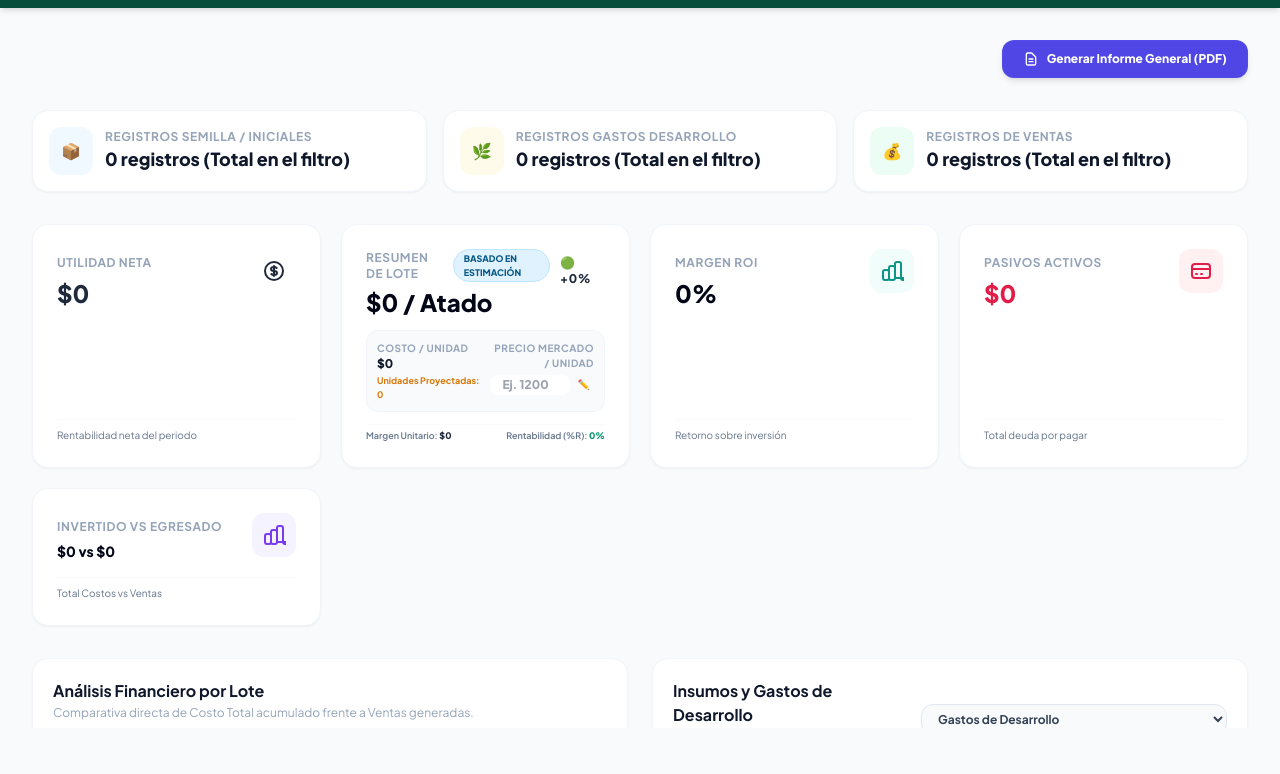
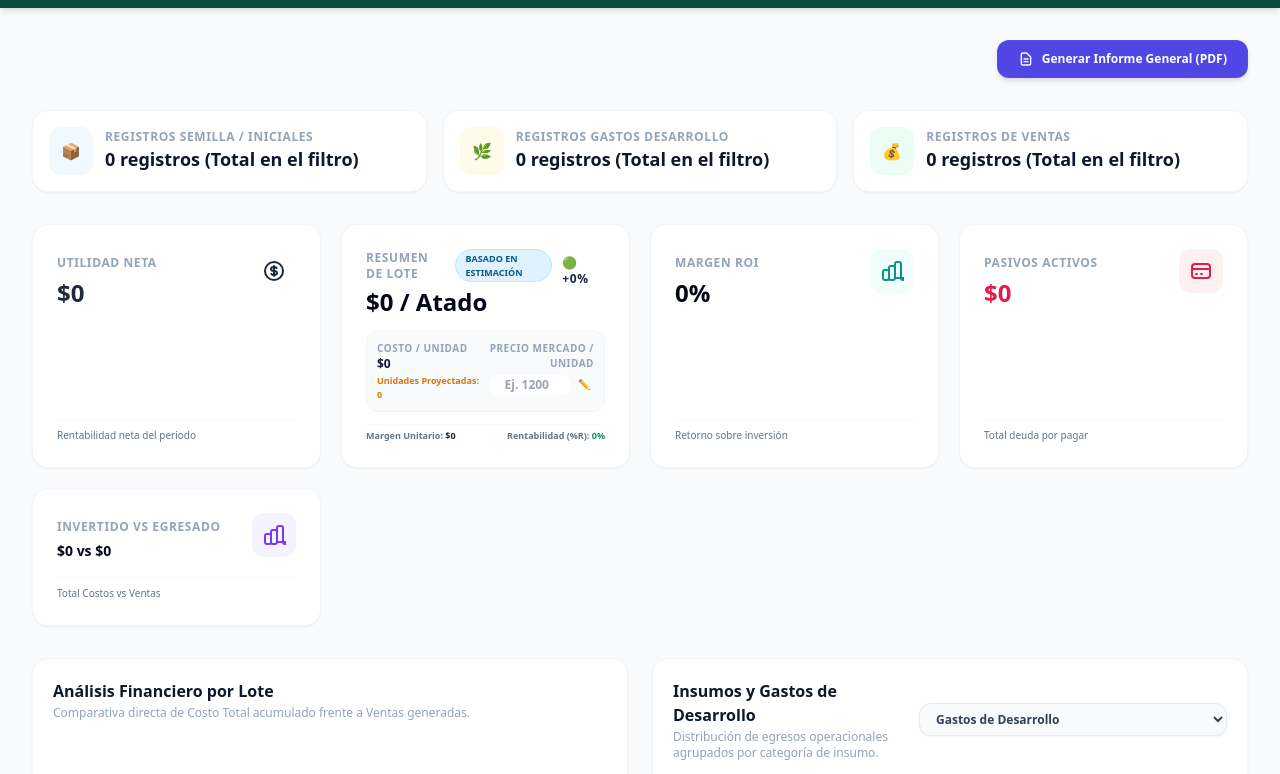
Before and after one commit to danielfrancop-create/deepfinca, a plain HTML site: page index.html in a window 1280 px wide. Shown: the part 72-846 px from the top of the page. Before the commit the page ends 800 px from the top, so only its background shows below. Drawn offline with nearby package versions, Linux system fonts and the light colour scheme.

Commit message:
Update index.html

```diff
--- a/index.html
+++ b/index.html
@@ -13,7 +13,7 @@
     <script src="https://cdnjs.cloudflare.com/ajax/libs/jspdf/2.5.1/jspdf.umd.min.js"></script>
     <script src="https://cdnjs.cloudflare.com/ajax/libs/jspdf-autotable/3.5.29/jspdf.plugin.autotable.min.js"></script>
 
-    <!-- Puente GAS -->
+    <!-- Puente GAS con versión para forzar actualización -->
     <script src="bridge.js?v=10050"></script>
 </head>
 <body class="h-full flex flex-col text-slate-800">
@@ -24,9 +24,8 @@
         <div id="dashboard-container"></div>
         <div id="pos-container"></div>
         <div id="cashflow-container"></div>
-        <!-- <div id="loans-container"></div> ELIMINADO -->
-        <!-- <div id="personal-container"></div> ELIMINADO -->
-        <div id="external-income-container"></div> <!-- NUEVO: Metas e Ingresos Externos -->
+        <div id="loans-container"></div>
+        <div id="personal-container"></div>
         <div id="map-container"></div>
     </main>
 
@@ -52,11 +51,11 @@
           { id: 'dashboard-container', file: 'ViewDashboard.txt' },
           { id: 'pos-container', file: 'ViewPOS.txt' },
           { id: 'cashflow-container', file: 'ViewCashflow.txt' },
-          { id: 'external-income-container', file: 'ViewExternalIncome.txt' }, // NUEVO
+          { id: 'loans-container', file: 'ViewLoans.txt' },
+          { id: 'personal-container', file: 'ViewPersonalExpenses.txt' },
           { id: 'map-container', file: 'ViewMap.txt' },
           { id: 'modals-container', file: 'Modals.txt' }
         ];
-
         for (const { id, file } of files) {
           try {
             const res = await fetch(file);
@@ -67,26 +66,17 @@
           }
         }
 
-        // Cargar Styles.txt dentro de una etiqueta <style>
-        try {
-          const resStyle = await fetch('Styles.txt');
-          const cssText = await resStyle.text();
-          const styleTag = document.createElement('style');
-          styleTag.textContent = cssText;
-          document.head.appendChild(styleTag);
-        } catch (e) {
-          console.warn('No se pudo cargar Styles.txt', e);
-        }
-
-        // Cargar el JavaScript principal
+        // Una vez cargados los HTML, cargamos el JavaScript principal
         const script = document.createElement('script');
-        script.src = 'JavaScript.txt';
+        script.src = 'JavaScript.txt'; // <-- Quitamos el ?v=10050
         script.onload = () => {
+            // Iniciar la app solo después de que el JS y el HTML estén listos
             if (typeof initApp === 'function') initApp();
         };
         document.body.appendChild(script);
       }
 
+      // Iniciar la carga
       loadPartials();
     </script>
 
```
